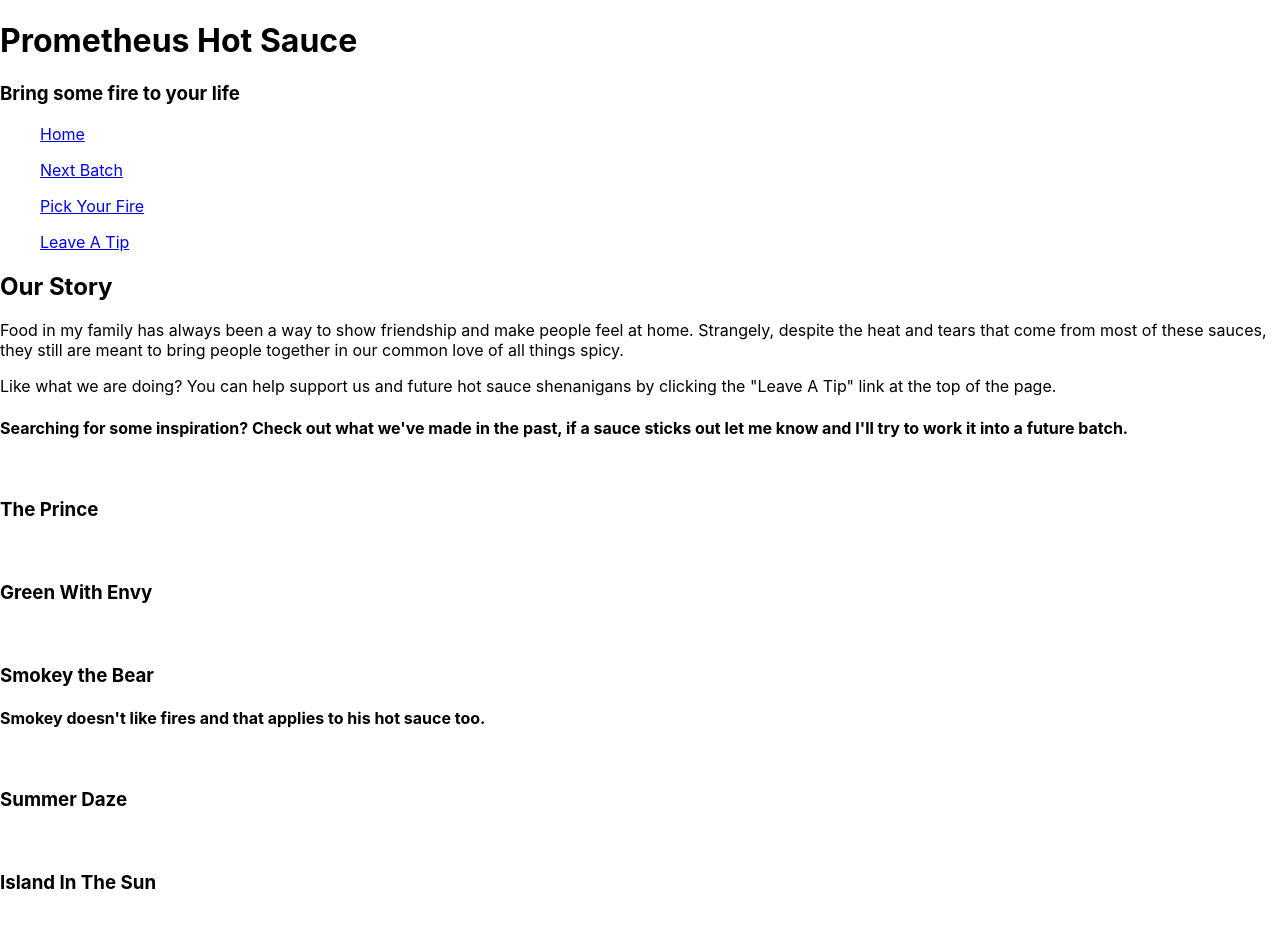
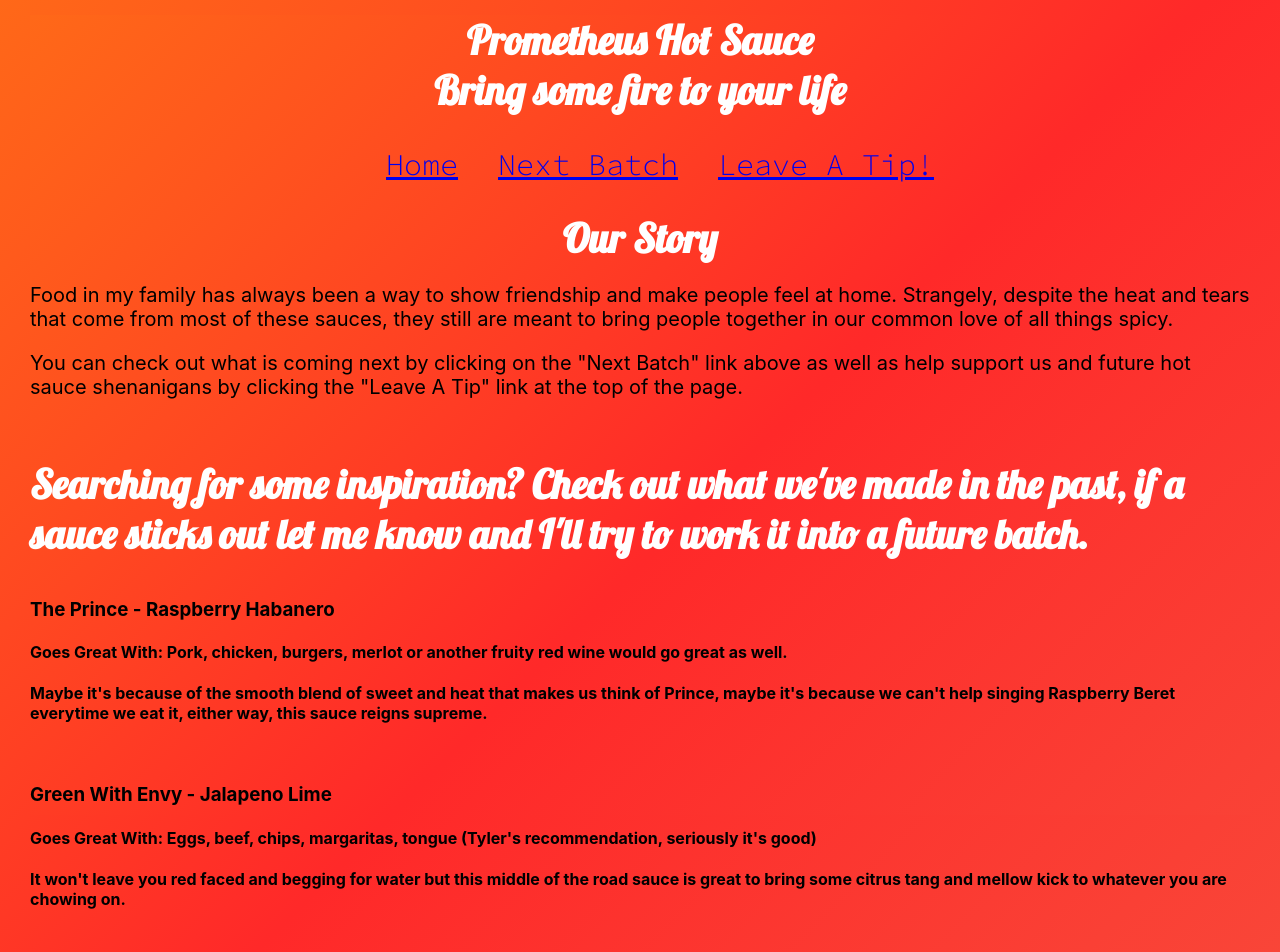
Before and after one commit to WyldWanderer/prometheus-hot-sauce, a React (Create React App) app: page / in a window 1280 px wide. Shown: the top 952 px of the page. Built offline with nearby package versions, Linux system fonts and the light colour scheme.

Commit message:
added styling, fonts to components

```diff
--- a/public/index.html
+++ b/public/index.html
@@ -1,6 +1,10 @@
 <!DOCTYPE html>
 <html lang="en">
   <head>
+    <link rel="preconnect" href="https://fonts.googleapis.com">
+    <link rel="preconnect" href="https://fonts.gstatic.com" crossorigin>
+    <link href="https://fonts.googleapis.com/css2?family=Lobster&family=Source+Code+Pro:wght@300&display=swap" rel="stylesheet">
+
     <meta charset="utf-8" />
     <link rel="icon" href="%PUBLIC_URL%/favicon.ico" />
     <meta name="viewport" content="width=device-width, initial-scale=1" />
--- a/src/App.css
+++ b/src/App.css
@@ -1,38 +1,49 @@
-.App {
-  text-align: center;
+body {
+	background: linear-gradient(-45deg, #ee7752, #ff2929, #FFBC02, #FFAF29);
+	background-size: 400% 400%;
+	animation: gradient 10s ease infinite;
+	height: 100vh;
+  margin: 15px;
 }
 
-.App-logo {
-  height: 40vmin;
-  pointer-events: none;
+nav {
+  display: flex;
+  align-items: space-between;
+  justify-content: center;
+  font-family: "Source Code Pro", monospace;
+  font-size: 30px;
+  padding-top: 0px;
+  padding-bottom: 0px;
 }
 
-@media (prefers-reduced-motion: no-preference) {
-  .App-logo {
-    animation: App-logo-spin infinite 20s linear;
-  }
+p {
+	font: bold;
+	font-size: 20px;
 }
 
-.App-header {
-  background-color: #282c34;
-  min-height: 100vh;
-  display: flex;
-  flex-direction: column;
-  align-items: center;
-  justify-content: center;
-  font-size: calc(10px + 2vmin);
-  color: white;
+.center {
+	display: block;
+	margin-left: auto;
+	margin-right: auto;
+  }
+
+.title {
+	display: flex;
+	justify-content: center;
+	font-family: "Lobster", cursive;
+	color: white;
+	font-size: 40px;
+	margin: auto;
 }
 
-.App-link {
-  color: #61dafb;
+@keyframes gradient {
+	0% {
+		background-position: 0% 50%;
+	}
+	50% {
+		background-position: 100% 50%;
+	}
+	100% {
+		background-position: 0% 50%;
+	}
 }
-
-@keyframes App-logo-spin {
-  from {
-    transform: rotate(0deg);
-  }
-  to {
-    transform: rotate(360deg);
-  }
-}
--- a/src/App.js
+++ b/src/App.js
@@ -1,7 +1,10 @@
-import React, {useState, useEffect} from 'react';
-import { Route, Link} from "react-router-dom"
+import './App.css';
+import { Route, Link} from "react-router-dom";
 import HomeScreen from './components/HomeScreen';
-import Sauces from './rawData/hotSaucesData.json'
+import Sauces from './rawData/hotSaucesData.json';
+import NextBatch from './components/NextBatch'
+//import Order from "./components/Order";
+import LeaveATip from "./components/LeaveATip";
 
 
 const App = () => {
@@ -9,24 +12,32 @@ const App = () => {
   const sauceData = Sauces
 
   return (
-    <>
+    <body>
       <div>
-        <h1>Prometheus Hot Sauce</h1>
-        <h3>Bring some fire to your life</h3>
+        <h1 class="title">Prometheus Hot Sauce</h1>
+        <h3 class="title">Bring some fire to your life</h3>
       </div>
       <nav>
         <ul><Link to="/">Home</Link></ul>
         <ul><Link to="/next-batch-notes">Next Batch</Link></ul>
-        <ul><Link to="/Our Story">Pick Your Fire</Link></ul>
-        <ul><Link to="/venmo">Leave A Tip</Link></ul>
+        {/*<ul><Link to="/order">Pick Your Fire!</Link></ul>*/}
+        <ul><Link to="/tip">Leave A Tip!</Link></ul>
       </nav>
       <div>
-        <Route path="/" render={() => {
-          return <HomeScreen sauces={sauceData.sauces}/> }
-        }/>
+        <Route exact path="/" render={() => {
+          return <HomeScreen sauces={sauceData.sauces}/>
+        }}/>
+        <Route exact path="/next-batch-notes" render={() => {
+          return <NextBatch sauces={sauceData['next-batch']}/>
+        }}/>
+        {/*<Route path="/order" render={() => {
+          return <Order />
+        }}/>*/}
+        <Route exact path="/tip" render={()=> {
+          return <LeaveATip />
+        }}/>
       </div>
-
-    </>
+    </body>
   );
 }
 
--- a/src/components/HomeScreen.js
+++ b/src/components/HomeScreen.js
@@ -4,16 +4,18 @@ import HotSauceCard from "./HotSauceCard"
 const HomeScreen = (props) => {
     return(
         <>
-            <h2>Our Story</h2>
+            <h2 class="title">Our Story</h2>
             <p>
                 Food in my family has always been a way to show friendship and make people feel at home.
                 Strangely, despite the heat and tears that come from most of these sauces, they still are meant to bring people together
                 in our common love of all things spicy.
             </p>
             <p>
-                Like what we are doing? You can help support us and future hot sauce shenanigans by clicking the "Leave A Tip" link at the top of the page.
+                You can check out what is coming next by clicking on the "Next Batch" link above as well as help support us and future hot sauce shenanigans by clicking the "Leave A Tip" link at the top of the page.
             </p>
-            <h4>Searching for some inspiration? Check out what we've made in the past, if a sauce sticks out let me know and I'll try to work it into a future batch. </h4>
+            <br/>
+            <br/>
+            <h3 class="title">Searching for some inspiration? Check out what we've made in the past, if a sauce sticks out let me know and I'll try to work it into a future batch. </h3>
             <HotSauceCard sauces={props.sauces}/>
         </>
     )
--- a/src/components/HotSauceCard.js
+++ b/src/components/HotSauceCard.js
@@ -9,6 +9,7 @@ const HotSauceCard = (props) => {
             return (<div>
                         <img src={sauce.image} />
                         <h3>{sauce.name}</h3>
+                        <h4>Goes Great With: {sauce.bestOn}</h4>
                         <h4>{sauce.description}</h4>
                     </div>)
         })}
--- /dev/null
+++ b/src/components/LeaveATip.js
@@ -0,0 +1,16 @@
+import React from 'react'
+import qrcode from '../rawData/images/MyVenmoQRCode.png'
+
+const LeaveATip = () => {
+    return(
+        <>
+            <h2>I love making hot sauce to fuel my fire and I love getting to share what I make with others. That's why I don't charge for the sauces,
+                I just ask for feedback on what people like, and to return the bottles once they are empty. However, if you like the sauce and would like to help keep things going,
+                use the camera on your phone to scan my QR code below for a link to send a tip. Thanks and enjoy the heat!</h2>
+
+            <img src={qrcode} height="300px" width="300px" class="center"/>
+        </>
+    )
+}
+
+export default LeaveATip
--- /dev/null
+++ b/src/components/NextBatch.js
@@ -0,0 +1,17 @@
+import React from "react"
+import HotSauceCard from "./HotSauceCard"
+
+const NextBatch = (props) => {
+    return(
+        <>
+            <h2 class="title">Check out what is coming soon! Want to help? Consider leaving a tip through the link above to support the next round.</h2>
+            <div>
+                <HotSauceCard sauces={props.sauces}/>
+            </div>
+            <h2>Use the form to place your order below, if you have any questions feel free to reach out to prometheushotsauce@gmail.com </h2>
+            <iframe class="center" src="https://docs.google.com/forms/d/e/1FAIpQLSdp9YmessBjdCAQcP1BYQYY8kVq-dDUjgEmnnDp3RhcFKmqqA/viewform?embedded=true" width="1000" height="1500" frameBorder="0" marginHeight="0" marginWidth="0">Loading…</iframe>
+        </>
+    )
+}
+
+export default NextBatch
--- /dev/null
+++ b/src/components/Order.js
@@ -0,0 +1,12 @@
+import React from 'react'
+
+const Order = () => {
+    return(
+        <>
+            <h1>Use the form to place your order below, if you have any questions feel free to reach out to prometheushotsauce@gmail.com </h1>
+            <iframe class="form" src="https://docs.google.com/forms/d/e/1FAIpQLSdp9YmessBjdCAQcP1BYQYY8kVq-dDUjgEmnnDp3RhcFKmqqA/viewform?embedded=true" width="640" height="974" frameBorder="0" marginHeight="0" marginWidth="0">Loading…</iframe>
+        </>
+    )
+}
+
+export default Order
--- a/src/rawData/hotSaucesData.json
+++ b/src/rawData/hotSaucesData.json
@@ -1,38 +1,58 @@
 {
     "sauces" : {
         "0" : {
-            "name" : "The Prince",
-            "description": "",
+            "name" : "The Prince - Raspberry Habanero" ,
+            "description": "Maybe it's because of the smooth blend of sweet and heat that makes us think of Prince, maybe it's because we can't help singing Raspberry Beret everytime we eat it, either way, this sauce reigns supreme.",
+            "bestOn": "Pork, chicken, burgers, merlot or another fruity red wine would go great as well.",
             "image" : ""
         },
 
         "1" : {
-            "name" : "Green With Envy",
-            "description" : "",
+            "name" : "Green With Envy - Jalapeno Lime",
+            "description" : "It won't leave you red faced and begging for water but this middle of the road sauce is great to bring some citrus tang and mellow kick to whatever you are chowing on.",
+            "bestOn": "Eggs, beef, chips, margaritas, tongue (Tyler's recommendation, seriously it's good)",
             "image" : ""
         },
 
         "2" : {
-            "name" : "Smokey the Bear",
-            "description" : "Smokey doesn't like fires and that applies to his hot sauce too. ",
+            "name" : "Smokey the Bear - Chipotle",
+            "description" : "Smokey doesn't like fires and that applies to his hot sauce too. Mild with enough smokiness to bring out the fire department",
+            "bestOn": "Anything you want to add some smokiness to, pairs well with whiskey",
             "image" : ""
         },
 
         "3" : {
-            "name" : "Summer Daze",
-            "description" : "",
+            "name" : "Summer Daze - Watermelon Serrano",
+            "description" : "It's basically a bottled version of summer. This sauce brings the sweet brightness of watermelon and earthy heat of serrano peppers to the party. Middle of the scale on heat, this in one you can eat all day.",
+            "bestOn" : "Pork and beef are the big winners here",
             "image" : ""
         },
 
         "4" : {
-            "name" : "Island In The Sun",
-            "description" : "",
+            "name" : "Island In The Sun - Pineapple Habanero",
+            "description" : "Like sitting on the beach too long, this sauce brings the burn. The pineapple adds some sweetness but doesn't take any of the edge off the habanero kick and lasting fire.",
+            "bestOn" : "Pork, chicken, tortilla chips, Belgian tripel style beers, IPAs, wheat beers",
             "image" : ""
         },
 
         "5" : {
             "name" : "The Smokeshow",
-            "description" : "",
+            "description" : "Like the perfect blend of looks and personality, this sauce does it all. Blending smoke and peppery heat together gives a huge flavor boost and lasting heat to whatever you drop it on.",
+            "bestOn" : "Beef, pork, chicken, your hand, cabernet sauvignon, whiskey, veggies",
+            "image" : ""
+        }
+    },
+
+    "next-batch": {
+        "1": {
+            "name" : "Next Batch Name #1",
+            "description" : "Next Batch Description",
+            "image" : ""
+        },
+
+        "2": {
+            "name" : "Next Batch Name #2",
+            "description" : "Next Batch Description",
             "image" : ""
         }
     }
```
Also changed, not shown: src/rawData/images/MyVenmoQRCode.png (added).
